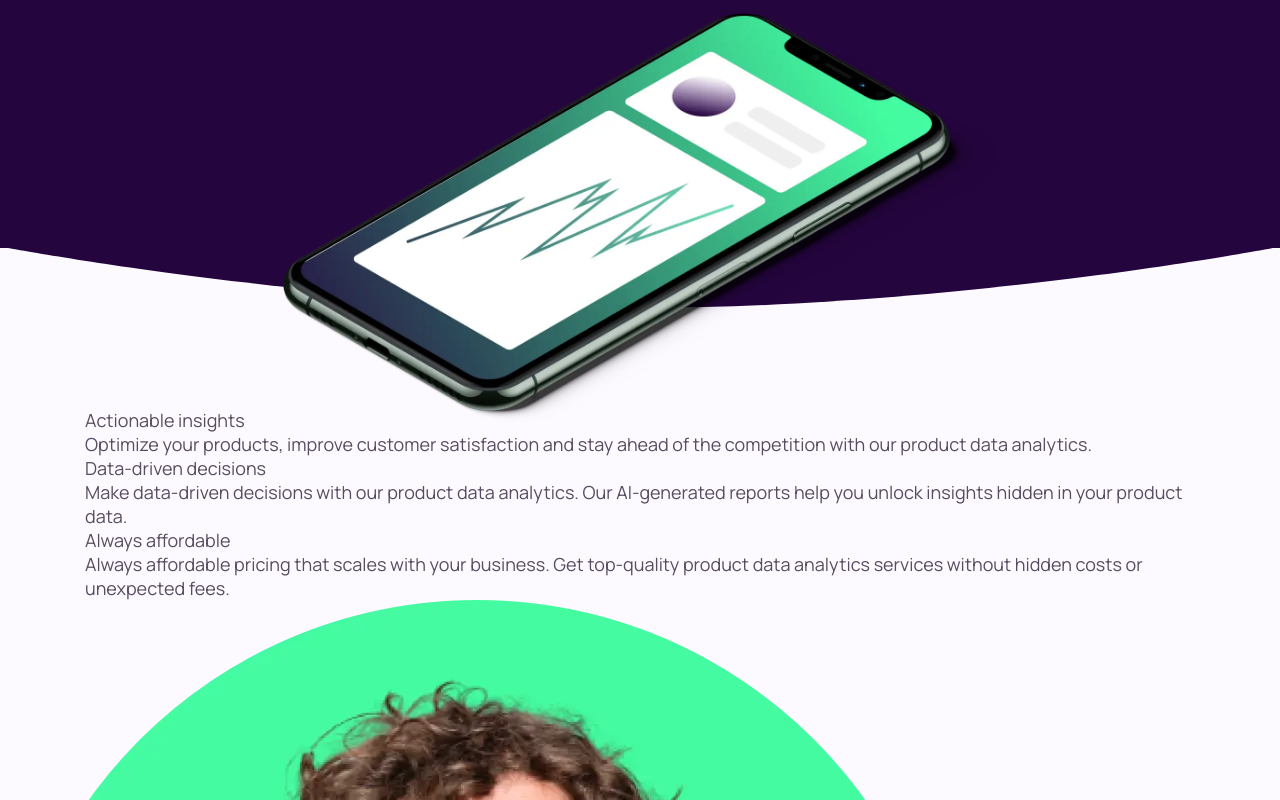
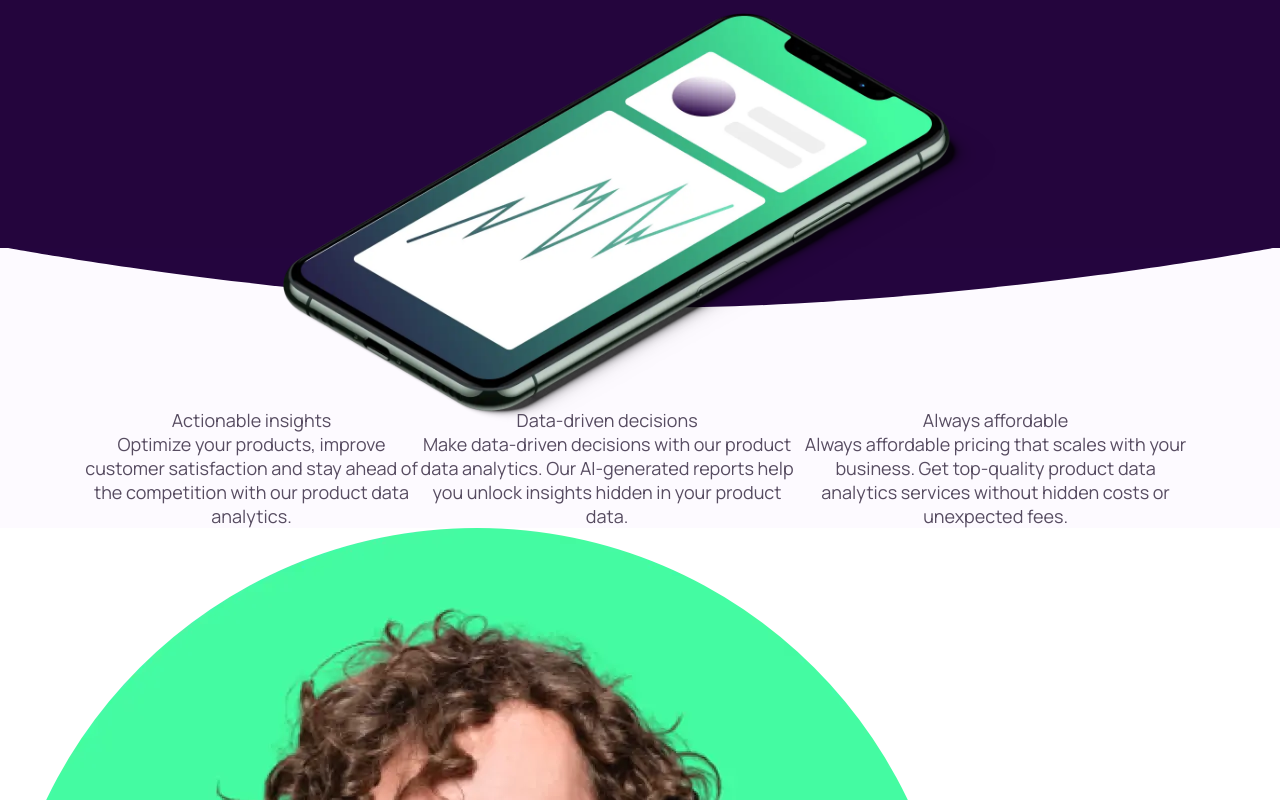
Before and after one commit to solracss/fem-workit-landing-page, a website built with Vite: page src/index.html in a window 1280 px wide. Shown: the part 484-1284 px from the top of the page. Built offline with nearby package versions, Linux system fonts and the light colour scheme.

Commit message:
HTML: Fix missing h3 closing tag

```diff
--- a/src/index.html
+++ b/src/index.html
@@ -23,16 +23,17 @@
                 <h1 class="hero-heading">Data <span class="underline">tailored</span> to your needs</h1>
                 <a href="#" class="btn">Learn more</a>
                 <img src="/assets/images/image-hero.webp" alt="" class="hero-img">
+
             </div>
         </div>
 
         <div class="features">
             <div class="container">
                 <h2 class="sr-only">Features list</h2>
-                <ol class="features-list">
+                <ol class="features-list text-center flex-flow">
                     <li class="features-list-item">
                         <div class="feature">
-                            <h3 class="feature-title">Actionable insights</h>
+                            <h3 class="feature-title">Actionable insights</h3>
                             <p class="feature-description">Optimize your products, improve customer satisfaction and
                                 stay ahead of the
                                 competition
@@ -41,7 +42,7 @@
                     </li>
                     <li class="features-list-item">
                         <div class="feature">
-                            <h3 class="feature-title">Data-driven decisions</h>
+                            <h3 class="feature-title">Data-driven decisions</h3>
                             <p class="feature-description">Make data-driven decisions with our product data
                                 analytics. Our AI-generated reports
                                 help you unlock insights hidden in
@@ -50,7 +51,7 @@
                     </li>
                     <li class="features-list-item">
                         <div class="feature">
-                            <h3 class="feature-title">Always affordable</h>
+                            <h3 class="feature-title">Always affordable</h3>
                             <p class="feature-description">Always affordable pricing that scales with your business.
                                 Get top-quality product
                                 data analytics services without hidden
@@ -58,6 +59,7 @@
                         </div>
                     </li>
                 </ol>
+            </div>
         </div>
 
         <div class="cta-box">
@@ -73,12 +75,13 @@
             </div>
         </div>
 
-        </div>
+
     </main>
 
     <footer class="footer">
         <img src="/assets/images/logo-dark.svg" alt="Workit logo">
         <div class="socials">
+            <!-- poprawić na UL i dodać linki-->
             <img src="./assets/images/icon-facebook.svg" alt="">
             <img src="./assets/images/icon-twitter.svg" alt="">
             <img src="./assets/images/icon-instagram.svg" alt="">
```
Lines whose indentation alone changed are shown as unchanged.
